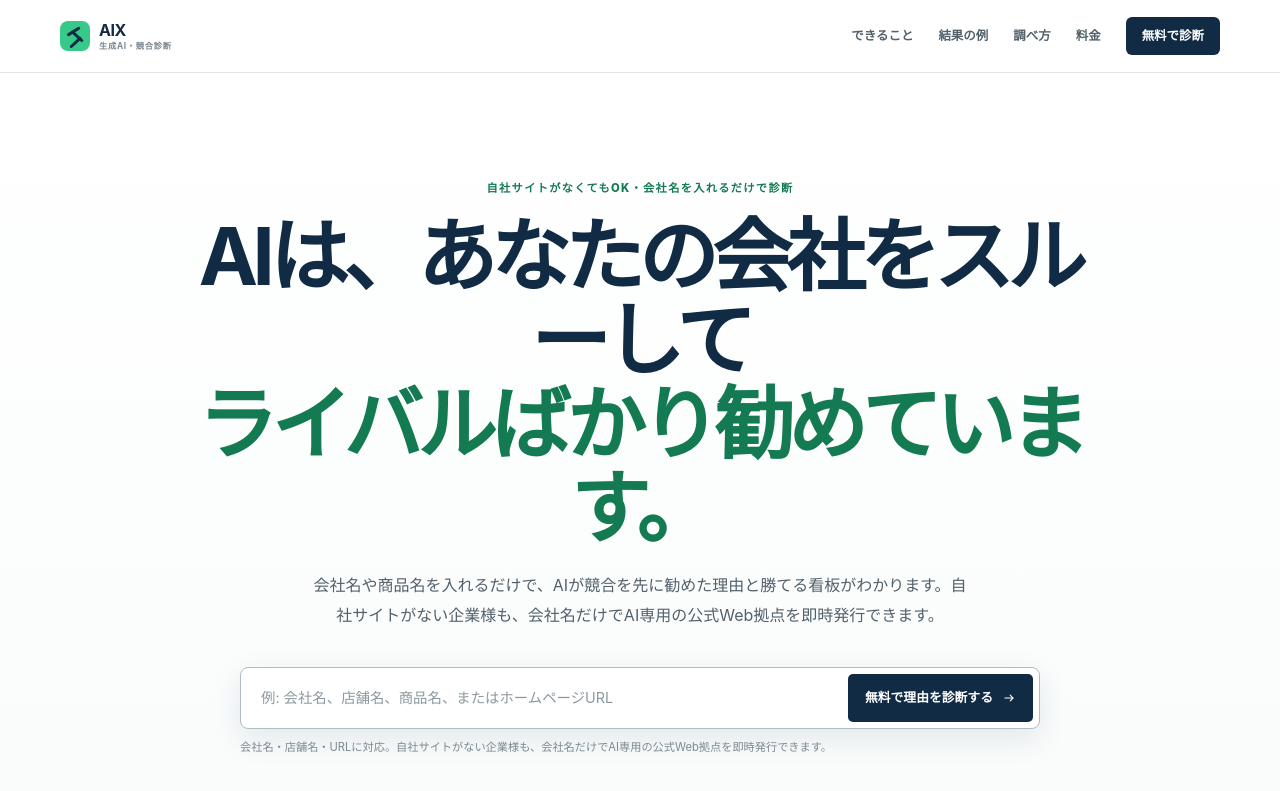
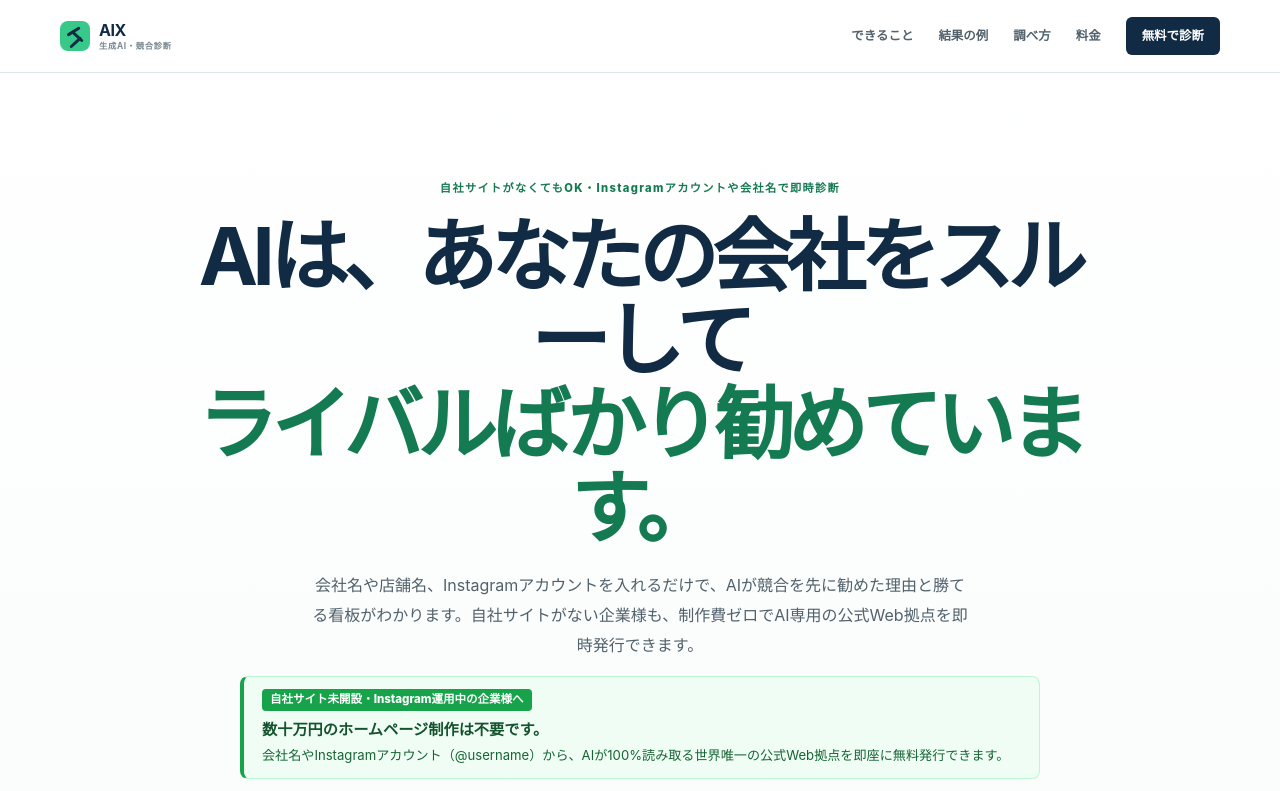
Before and after one commit to salve-de/AIX-next, a Next.js app: page / in a window 1280 px wide. Shown: the top 791 px of the page. Built offline with nearby package versions, Linux system fonts and the light colour scheme; no server answers.

Commit message:
feat: ホーム画面ファーストビューへのHP不要救済バナー配置、およびInstagramアカウントをHP代わりにする事業者向けの公式Web拠点発行フローを完全実装

```diff
--- a/app/globals.css
+++ b/app/globals.css
@@ -3542,3 +3542,42 @@ svg { width: 1.1em; height: 1.1em; }
   gap: 12px;
   margin-top: 10px;
 }
+
+/* トップページ救済バナー */
+.landing-no-site-banner {
+  background: #f0fdf4;
+  border: 1px solid #bbf7d0;
+  border-left: 4px solid #16a34a;
+  border-radius: 8px;
+  padding: 12px 18px;
+  margin: 16px auto 20px;
+  max-width: 800px;
+  display: flex;
+  flex-direction: column;
+  align-items: flex-start;
+  gap: 4px;
+  text-align: left;
+}
+
+.landing-no-site-banner .no-site-pill {
+  background: #16a34a;
+  color: #ffffff;
+  font-size: 0.72rem;
+  font-weight: 800;
+  padding: 2px 8px;
+  border-radius: 4px;
+  display: inline-block;
+  margin-bottom: 2px;
+}
+
+.landing-no-site-banner strong {
+  font-size: 0.95rem;
+  color: #14532d;
+  font-weight: 800;
+}
+
+.landing-no-site-banner span {
+  font-size: 0.82rem;
+  color: #166534;
+  line-height: 1.5;
+}
--- a/app/page.tsx
+++ b/app/page.tsx
@@ -10,12 +10,19 @@ export default function HomePage() {
 
     <section className="landing-hero">
       <div className="shell landing-hero-inner">
-        <p className="overline">自社サイトがなくてもOK・会社名を入れるだけで診断</p>
+        <p className="overline">自社サイトがなくてもOK・Instagramアカウントや会社名で即時診断</p>
         <h1>AIは、あなたの会社をスルーして<br /><em>ライバルばかり勧めています。</em></h1>
-        <p className="landing-hero-lead">会社名や商品名を入れるだけで、AIが競合を先に勧めた理由と勝てる看板がわかります。自社サイトがない企業様も、会社名だけでAI専用の公式Web拠点を即時発行できます。</p>
+        <p className="landing-hero-lead">会社名や店舗名、Instagramアカウントを入れるだけで、AIが競合を先に勧めた理由と勝てる看板がわかります。自社サイトがない企業様も、制作費ゼロでAI専用の公式Web拠点を即時発行できます。</p>
+
+        {/* ホームページ未開設・Instagram運用中企業への救済バナー */}
+        <div className="landing-no-site-banner">
+          <span className="no-site-pill">自社サイト未開設・Instagram運用中の企業様へ</span>
+          <strong>数十万円のホームページ制作は不要です。</strong>
+          <span>会社名やInstagramアカウント（@username）から、AIが100%読み取る世界唯一の公式Web拠点を即座に無料発行できます。</span>
+        </div>
 
         {/* 【最重要】ファーストビューのド真ん中に入力フォームを配置 */}
-        <div style={{ maxWidth: "800px", margin: "24px auto 36px" }}>
+        <div style={{ maxWidth: "800px", margin: "20px auto 36px" }}>
           <ScanForm />
         </div>
 
--- a/components/scan-form.tsx
+++ b/components/scan-form.tsx
@@ -18,8 +18,10 @@ export function ScanForm({ compact = false }: { compact?: boolean }) {
   }
 
   return <form className={`scan-form ${compact ? "scan-form-compact" : ""}`} id={compact ? undefined : "scan"} onSubmit={submit} noValidate>
-    <div className="scan-field"><input aria-label="会社名・商品名・店舗名・URL" autoCapitalize="none" autoCorrect="off" inputMode="text" placeholder="例: 会社名、店舗名、商品名、またはホームページURL" value={input} onChange={(event) => setInput(event.target.value)} /><button type="submit"><span>{compact ? "無料で診断" : "無料で理由を診断する"}</span><ArrowIcon /></button></div>
-    <p className="scan-form-note">会社名・店舗名・URLに対応。自社サイトがない企業様も、会社名だけでAI専用の公式Web拠点を即時発行できます。</p>
+    <div className="scan-field"><input aria-label="会社名・商品名・店舗名・Instagramアカウント・URL" autoCapitalize="none" autoCorrect="off" inputMode="text" placeholder="例: 会社名、店舗名、@instagram_id、またはHPのURL" value={input} onChange={(event) => setInput(event.target.value)} /><button type="submit"><span>{compact ? "無料で診断" : "無料で理由を診断する"}</span><ArrowIcon /></button></div>
+    <p className="scan-form-note">
+      【HPがなくてもOK】会社名・店舗名・<strong>Instagramアカウント（@アカウント名やURL）</strong>に対応。インスタをホームページ代わりにしている個人店・農家様も、AI専用の公式Web拠点を即時発行できます。
+    </p>
     {error ? <p className="form-error" role="alert">{error}</p> : null}
   </form>;
 }
--- a/lib/input-kind.ts
+++ b/lib/input-kind.ts
@@ -1,12 +1,17 @@
-export type ScanInputKind = "url" | "name";
+import { parseSocialInput } from "@/lib/social-input";
+
+export type ScanInputKind = "url" | "name" | "social";
 
 /**
  * This only decides whether a search step is needed. URL validation still
  * happens on the server with normalizePublicUrl before anything is fetched.
+ * SNS profiles (Instagram, X, etc.) are treated as special profiles, not standard crawl targets.
  */
 export function isUrlInput(value: string) {
   const raw = value.trim();
   if (!raw) return false;
+  // SNSアカウントやSNSのURLは通常のWebクローラー対象から除外し、専用フローで処理する
+  if (parseSocialInput(raw).isSocial) return false;
   // Keep product names such as "Acme: Pro" in the name flow. Treat an
   // explicit web protocol (including unsupported ones, which the server will
   // reject) as a URL, but do not mistake ordinary punctuation for a scheme.
@@ -15,5 +20,6 @@ export function isUrlInput(value: string) {
 }
 
 export function classifyScanInput(value: string): ScanInputKind {
+  if (parseSocialInput(value).isSocial) return "social";
   return isUrlInput(value) ? "url" : "name";
 }
--- /dev/null
+++ b/lib/social-input.ts
@@ -0,0 +1,78 @@
+export type SocialInputInfo = {
+  isSocial: boolean;
+  platform?: "instagram" | "x" | "facebook" | "tiktok";
+  username?: string;
+  originalUrl?: string;
+  displayLabel?: string;
+};
+
+export function parseSocialInput(raw: string): SocialInputInfo {
+  const text = raw.trim();
+  if (!text) return { isSocial: false };
+
+  // 1. @username の形式
+  if (/^@[a-z0-9._-]+$/i.test(text)) {
+    const username = text.replace(/^@/, "");
+    return {
+      isSocial: true,
+      platform: "instagram",
+      username,
+      originalUrl: `https://www.instagram.com/${username}/`,
+      displayLabel: `Instagram (@${username})`,
+    };
+  }
+
+  // 2. URL形式の判定
+  try {
+    const normalized = /^https?:\/\//i.test(text) ? text : `https://${text}`;
+    const url = new URL(normalized);
+    const host = url.hostname.toLowerCase().replace(/^www\./, "");
+    const parts = url.pathname.split("/").filter(Boolean);
+
+    if (host === "instagram.com") {
+      const username = parts[0] || "";
+      return {
+        isSocial: true,
+        platform: "instagram",
+        username,
+        originalUrl: url.toString(),
+        displayLabel: username ? `Instagram (@${username})` : "Instagram公式アカウント",
+      };
+    }
+
+    if (host === "x.com" || host === "twitter.com") {
+      const username = parts[0] || "";
+      return {
+        isSocial: true,
+        platform: "x",
+        username,
+        originalUrl: url.toString(),
+        displayLabel: username ? `X (@${username})` : "X (Twitter)公式アカウント",
+      };
+    }
+
+    if (host === "facebook.com") {
+      return {
+        isSocial: true,
+        platform: "facebook",
+        originalUrl: url.toString(),
+        displayLabel: "Facebook公式ページ",
+      };
+    }
+
+    if (host === "tiktok.com") {
+      const username = parts[0]?.replace(/^@/, "") || "";
+      return {
+        isSocial: true,
+        platform: "tiktok",
+        username,
+        originalUrl: url.toString(),
+        displayLabel: username ? `TikTok (@${username})` : "TikTok公式アカウント",
+      };
+    }
+  } catch {
+    // URL解析失敗時は通常テキスト
+  }
+
+  return { isSocial: false };
+}
```
Also changed, not shown: components/scan-progress.tsx (+86 -6 lines).
